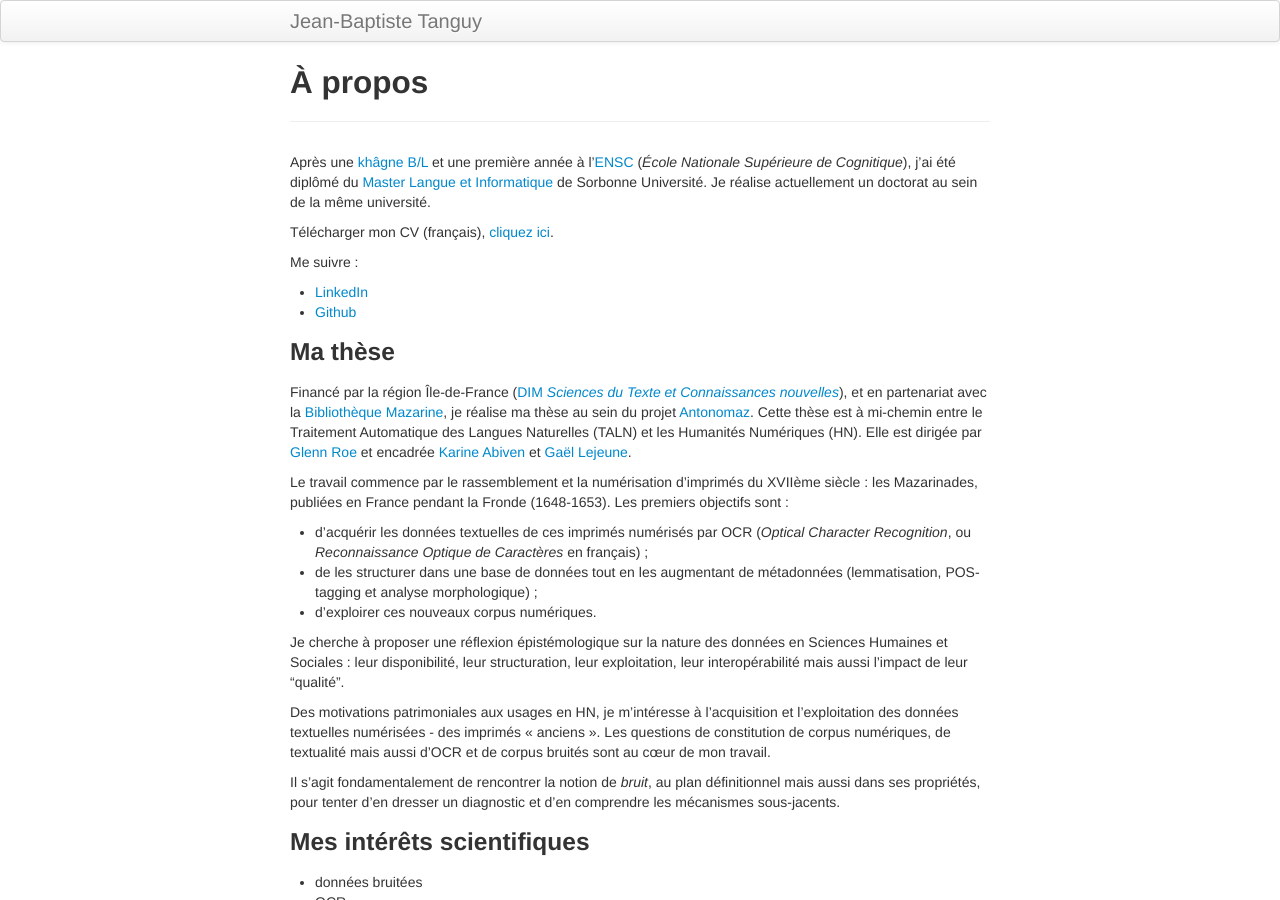
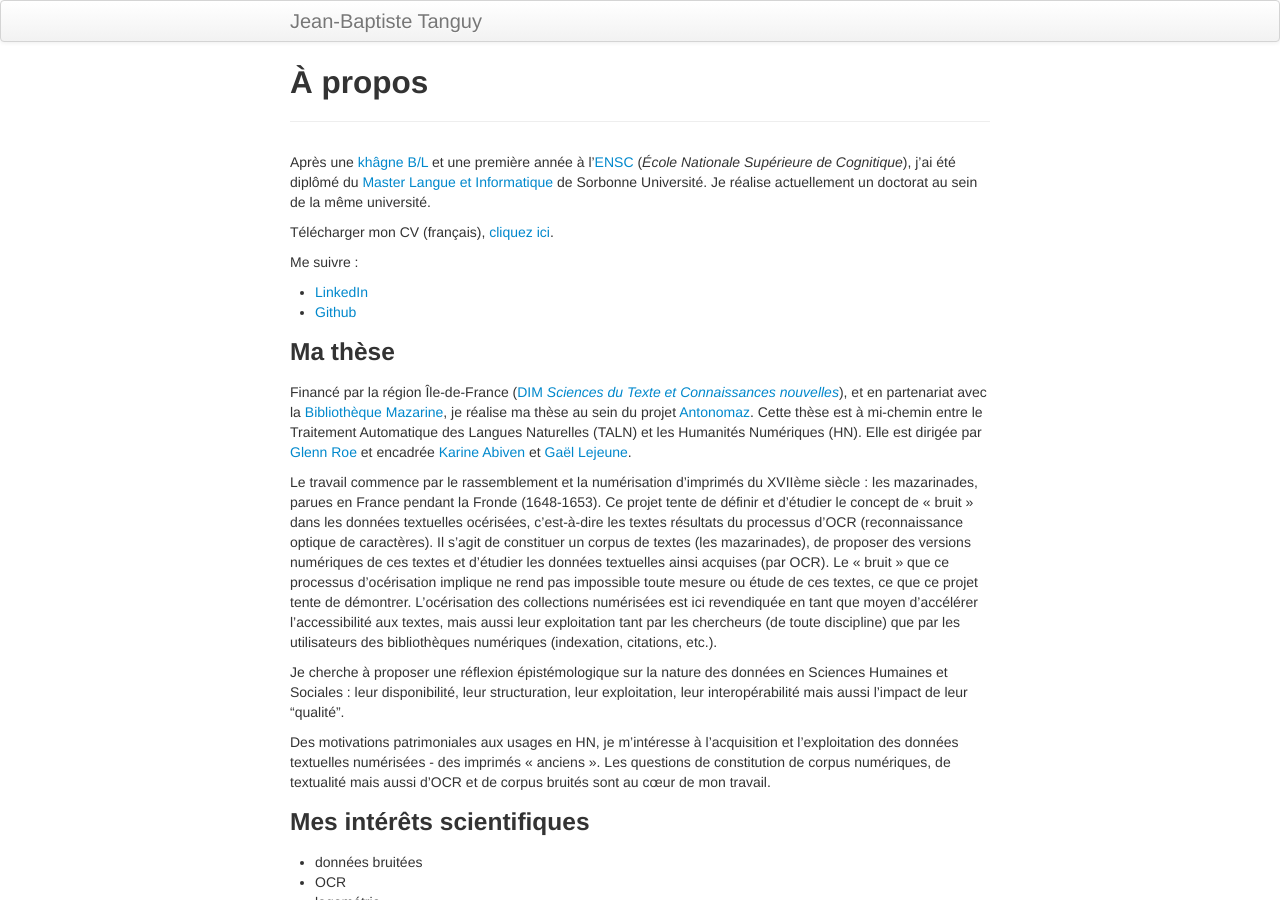
Before and after one commit to jbtanguy/jbtanguy.github.io, a Jekyll site: the page built from index.md, in a window 1280 px wide and 900 px high. Built offline with Jekyll 4.4.1, drawn with Linux system fonts in a browser that asks for light colours.

Commit message:
modif projet de these

```diff
--- a/index.md
+++ b/index.md
@@ -25,19 +25,14 @@ Automatique des Langues Naturelles (TALN) et les Humanités Numériques (HN). El
 [Karine Abiven](http://www.iufrance.fr/les-membres-de-liuf/membre/1833-karine-abiven.html) et
 [Gaël Lejeune](https://www.lejeunegael.fr/).
 
-Le travail commence par le rassemblement et la numérisation d'imprimés du XVIIème siècle : les Mazarinades, publiées en
-France pendant la Fronde (1648-1653). Les premiers objectifs sont :
-- d'acquérir les données textuelles de ces imprimés numérisés par OCR (<i>Optical Character Recognition</i>, ou <i>Reconnaissance Optique de Caractères</i> en français) ;
-- de les structurer dans une base de données tout en les augmentant de métadonnées (lemmatisation, POS-tagging et analyse morphologique) ;
-- d'exploirer ces nouveaux corpus numériques.
-
+Le travail commence par le rassemblement et la numérisation d'imprimés du XVIIème siècle : les mazarinades, parues en
+France pendant la Fronde (1648-1653).
+Ce projet tente de définir et d'étudier le concept de « bruit » dans les données textuelles océrisées, c'est-à-dire les textes résultats du processus d'OCR (reconnaissance optique de caractères). Il s'agit de constituer un corpus de textes (les mazarinades), de proposer des versions numériques de ces textes et d'étudier les données textuelles ainsi acquises (par OCR). Le « bruit » que ce processus d'océrisation implique ne rend pas impossible toute mesure ou étude de ces textes, ce que ce projet tente de démontrer. L'océrisation des collections numérisées est ici revendiquée en tant que moyen d'accélérer l'accessibilité aux textes, mais aussi leur exploitation tant par les chercheurs (de toute discipline) que par les utilisateurs des bibliothèques numériques (indexation, citations, etc.).
 
 Je cherche à proposer une réflexion épistémologique sur la nature des données en Sciences Humaines et Sociales : leur disponibilité, leur structuration,
 leur exploitation, leur interopérabilité mais aussi l'impact de leur "qualité".
 
 Des motivations patrimoniales aux usages en HN, je m'intéresse à l'acquisition et l'exploitation des données textuelles numérisées - des imprimés « anciens ». Les questions de constitution de corpus numériques, de textualité mais aussi d'OCR et de corpus bruités sont au cœur de mon travail.
-
-Il s'agit fondamentalement de rencontrer la notion de <i>bruit</i>, au plan définitionnel mais aussi dans ses propriétés, pour tenter d'en dresser un diagnostic et d'en comprendre les mécanismes sous-jacents.
 
 
 ### Mes intérêts scientifiques
```
